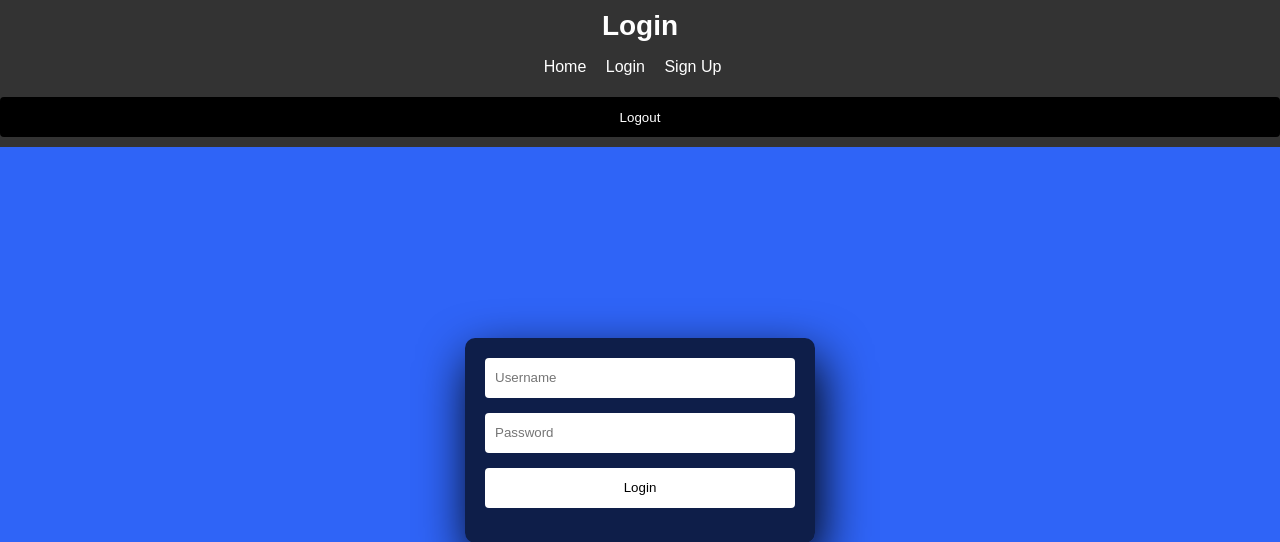
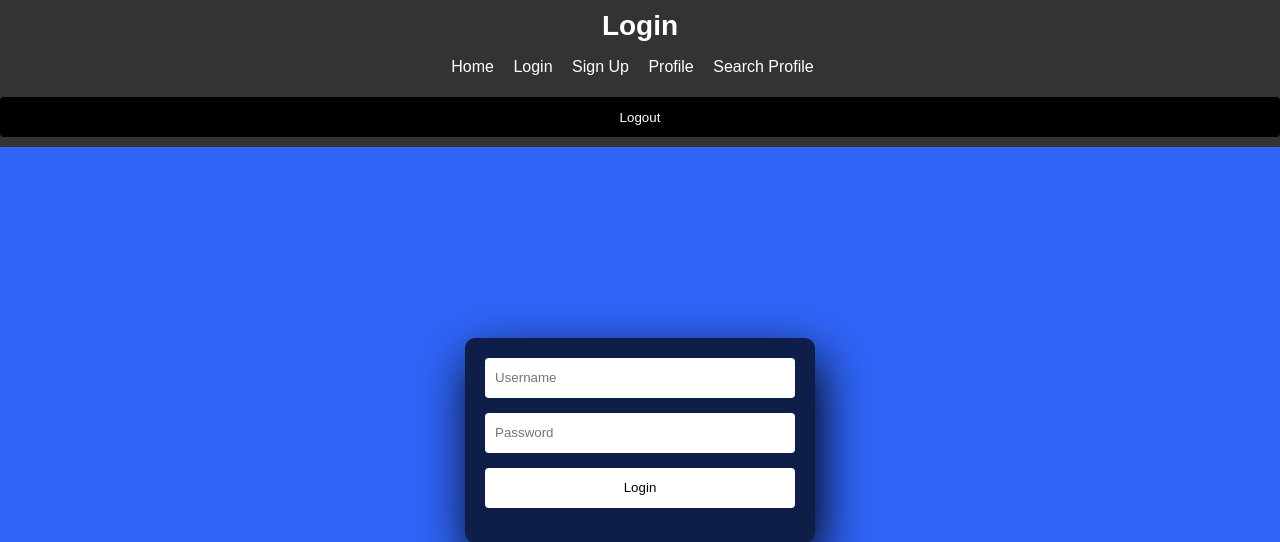
Before and after one commit to Colin115/Hackathon, a Flask app: page /login/ in a window 1280 px wide. Shown: the top 542 px of the page. Run offline with Flask 3, Linux system fonts and the light colour scheme.

Commit message:
added login creditals header ish

```diff
--- a/templates/login.html
+++ b/templates/login.html
@@ -112,6 +112,8 @@
                 <li><a href="/">Home</a></li>
                 <li><a href="/login">Login</a></li>
                 <li><a href="/sign_up">Sign Up</a></li>
+                <li><a id="profileLink" href="/">Profile</a></li>
+                <li><a href="/check_username/">Search Profile</a></li>
             </ul>
         </nav>
         <button onclick="logout(event)" class="logout-button">Logout</button>
```
